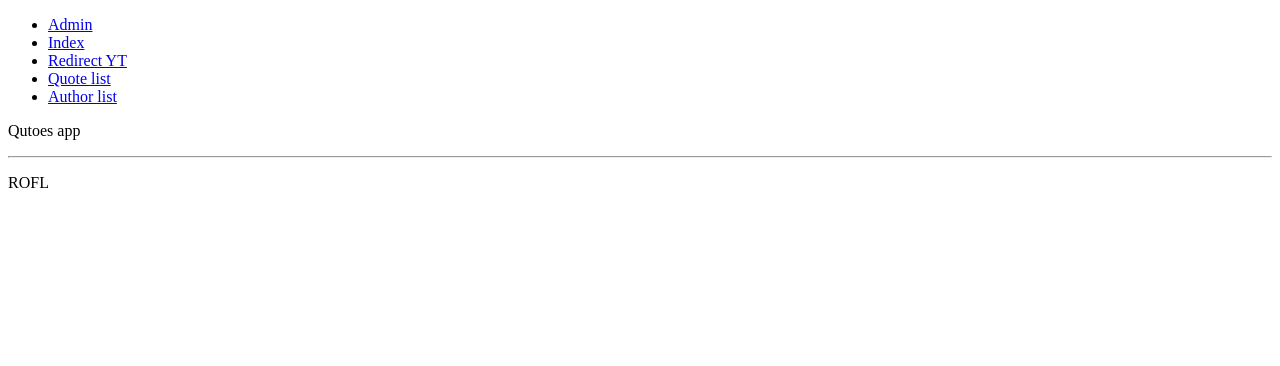
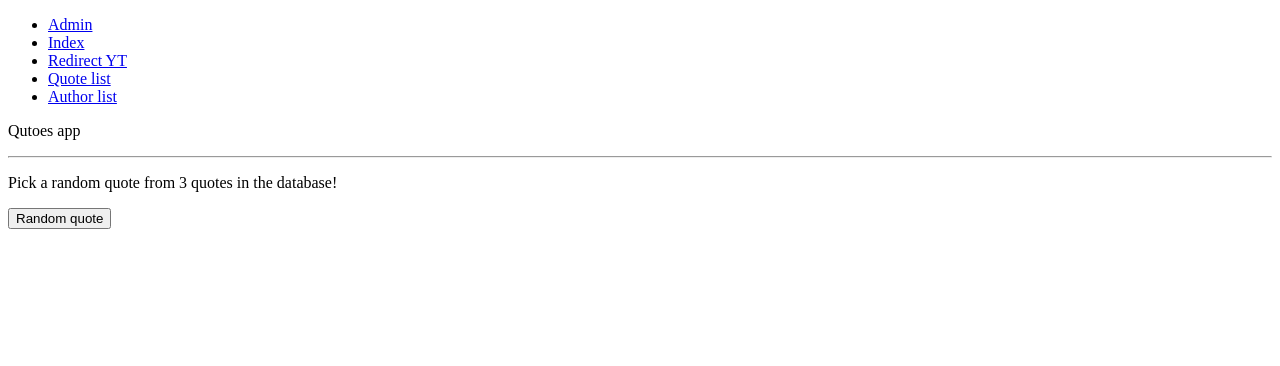
Before and after one commit to azegas/quotes, a Django app: page / in a window 1280 px wide. Shown: the top 366 px of the page. Run offline with Django 5.2, Linux system fonts and the light colour scheme; data comes from the database, SQL or seed files in the repository; both versions use the stored data as it was after the commit; some libraries are stand-ins or nearby versions.

Commit message:
random quote generator with HTMX!

```diff
--- a/project/urls.py
+++ b/project/urls.py
@@ -7,12 +7,13 @@ A single place from which ALL the urls are created.
 from django.contrib import admin
 from django.urls import include, path
 
-from project.views import Index, MyRedirectView
+from project.views import Index, MyRedirectView, RandomQuote
 
 urlpatterns = [
     path("admin/", admin.site.urls),
     path("", Index.as_view(), name="index"),
     path("rdt", MyRedirectView.as_view(), name="rdt"),
+    path("random-quote", RandomQuote.as_view(), name="random-quote"),
     path("quotes/", include("apps.quotes.urls")),
     path("authors/", include("apps.authors.urls")),
 ]
--- a/project/views.py
+++ b/project/views.py
@@ -1,8 +1,12 @@
 """A module for project views. Currently have only index."""
+
+import secrets
 
 from django.shortcuts import render
 from django.views import View
 from django.views.generic import RedirectView
+
+from apps.quotes.models import Quote
 
 
 class Index(View):
@@ -14,8 +18,25 @@ class Index(View):
         """
         What happens when GET method knocks on this view's door.
         """
-        message = "ROFL"
-        return render(request, "project/index.html", {"message": message})
+
+        show_random_quote_generator = False
+
+        all_quotes = Quote.objects.all()
+        all_quotes_count = len(all_quotes)
+
+        if all_quotes_count >= 3:
+            show_random_quote_generator = True
+
+        print(show_random_quote_generator)
+
+        return render(
+            request,
+            "project/index.html",
+            {
+                "all_quotes_count": all_quotes_count,
+                "show_random_quote_generator": show_random_quote_generator,
+            },
+        )
 
 
 class MyRedirectView(RedirectView):
@@ -24,3 +45,32 @@ class MyRedirectView(RedirectView):
     """
 
     url = "https://www.youtube.com"
+
+
+class RandomQuote(View):
+    """A view for generating a random quote"""
+
+    def get(self, request):
+        """What happens when GET method knocks on this view's door.
+        What happens in this case, we take a random quote and pass it to the
+        view. And the view is quite simple, displays only the necessary info
+        about the chosen quote.
+
+        This info about the quote is later rendered with htmx in a template.
+        """
+
+        all_quotes = Quote.objects.all()
+
+        if not all_quotes:
+            # Handle the case when there are no quotes in the database
+            return render(request, "project/partials/no_quotes.html")
+
+        # using secrets here, because 'bandit' pre-commmit hooks warms me that
+        # 'random' package is not safe (Issue: [B311:blacklist])
+        random_quote = secrets.choice(all_quotes)
+
+        return render(
+            request,
+            "project/partials/random_quote.html",
+            {"random_quote": random_quote},
+        )
--- a/templates/base.html
+++ b/templates/base.html
@@ -26,5 +26,7 @@
 
     {% endblock content %}
 
+    <script src="https://unpkg.com/htmx.org@1.9.12"></script>
+
 </body>
 </html>
--- a/templates/project/index.html
+++ b/templates/project/index.html
@@ -2,6 +2,16 @@
 
 {% block content %}
 
-<p>{{ message }}</p>
+<p>Pick a random quote from {{ all_quotes_count }} quotes in the database!</p>
+
+<form hx-get="{% url 'random-quote' %}" hx-target="#random">
+    <button type="submit" {% if not show_random_quote_generator %}disabled{% endif %} >Random quote</button>
+</form>
+
+{% if show_random_quote_generator %}
+<div id="random">
+    {% include "project/partials/random_quote.html" %}
+</div>
+{% endif %}
 
 {% endblock content %}
--- /dev/null
+++ b/templates/project/partials/no_quotes.html
@@ -0,0 +1 @@
+<p>sorry no quotes, go add one</p>
--- /dev/null
+++ b/templates/project/partials/random_quote.html
@@ -0,0 +1,5 @@
+{% if random_quote %}
+
+<p>{{ random_quote }}</p>
+
+{% endif %}
```
Also changed, not shown: db.sqlite3.
